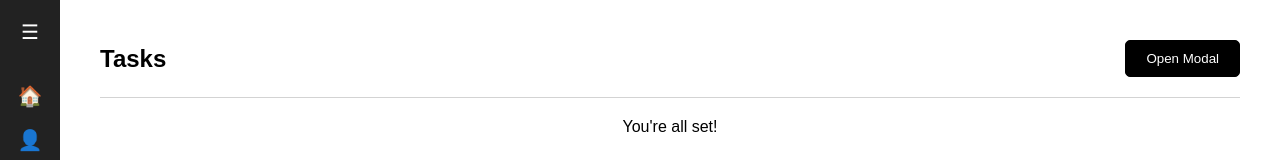
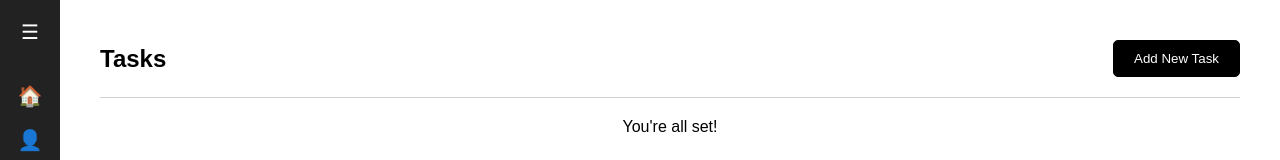
Before and after one commit to NishantGada/nimbus, a React (Create React App) app: page /tasks in a window 1280 px wide. Shown: the top 160 px of the page. Built offline with nearby package versions, Linux system fonts and the light colour scheme; no server answers.

Commit message:
refactor: tasks code cleanup

```diff
--- a/src/sections/Tasks/Tasks.js
+++ b/src/sections/Tasks/Tasks.js
@@ -38,15 +38,12 @@ export default function Tasks() {
         getAllTasksAPI();
     }, [])
 
-    console.log("allTasks: ", allTasks);
-
     return (
         <>
             <div className='tasks_top_section'>
                 <div className='section_headings'>Tasks</div>
-                {/* <button id='add_new_task_button' onClick={handleSubmit}>Add new</button> */}
                 <button id='add_new_task_button' onClick={() => setIsOpen(true)} className="open-modal-btn">
-                    Open Modal
+                    Add New Task
                 </button>
             </div>
             <AddTaskModal isOpen={isOpen} setIsOpen={setIsOpen} />
```
